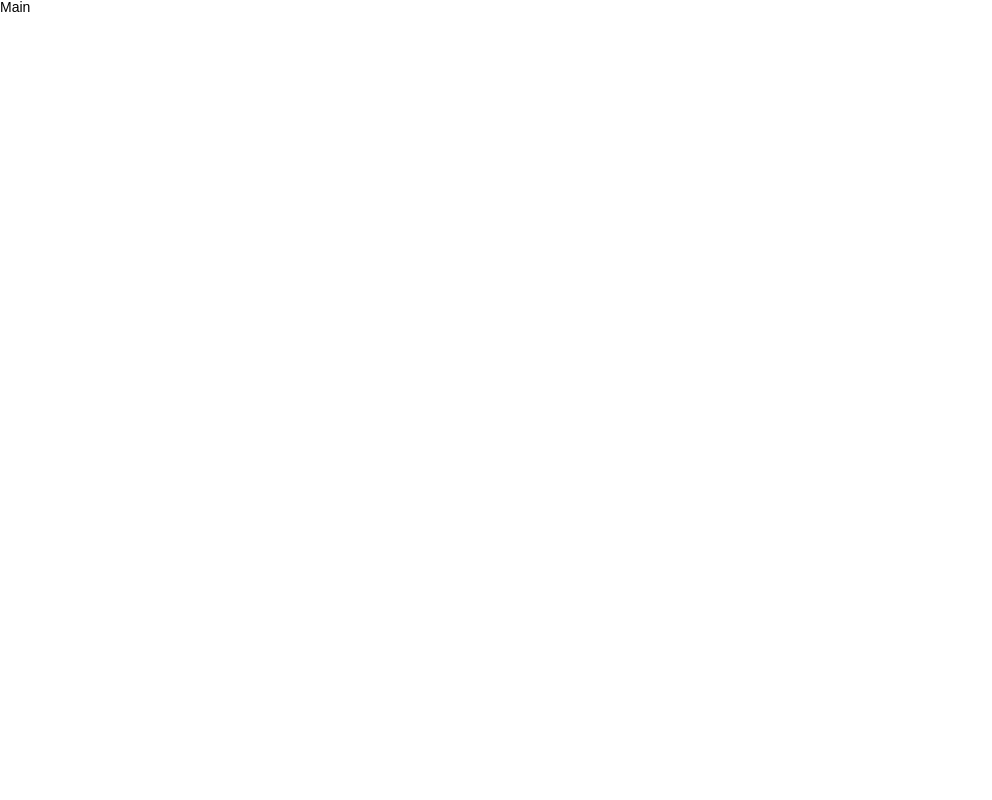
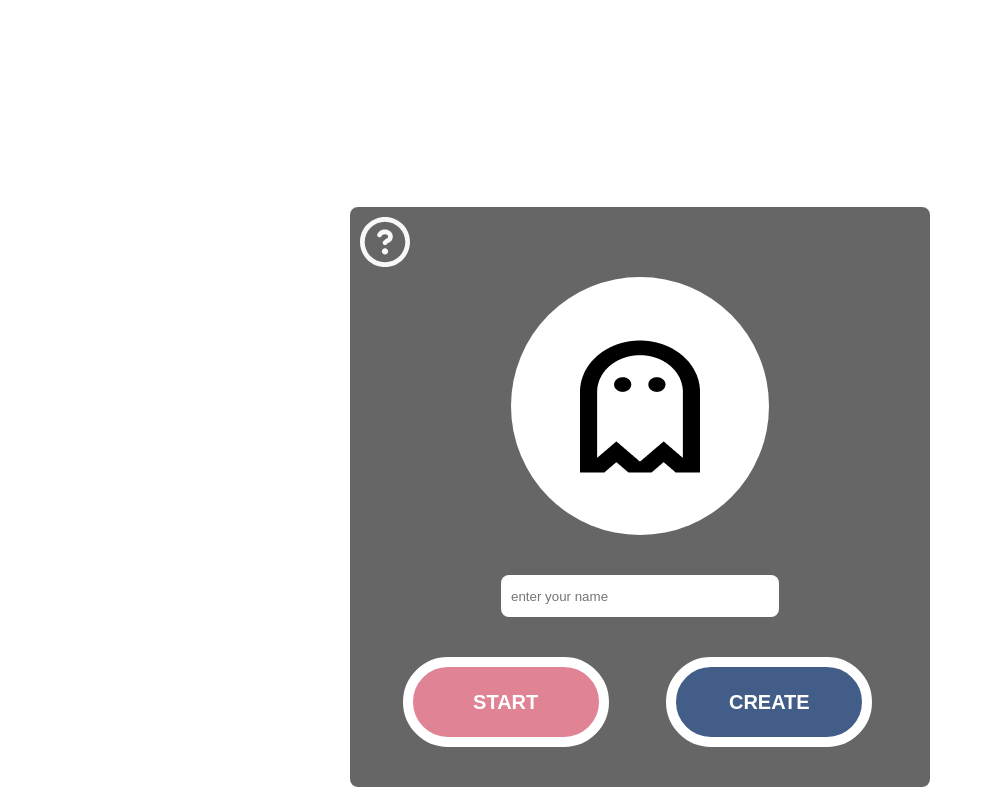
Before and after one commit to fullminji/sockettest, a React (Create React App) app: page / in a window 1280 px wide. Shown: the whole page, without its empty margins (0-992 px from the left). Built offline with nearby package versions, Linux system fonts and the light colour scheme.

Commit message:
feat: 메인 페이지 생성

```diff
--- a/src/pages/Main/Main.tsx
+++ b/src/pages/Main/Main.tsx
@@ -1,5 +1,27 @@
+import '../../style/sass/Main.scss';
+import question from '../../style/images/icon/question.svg';
+import character from '../../style/images/visual/char.png';
+import title from '../../style/images/title.png';
+
 const Main = () => {
-  return <div>Main</div>;
+  return (
+    <div className="main">
+      <img src={title} alt="title" className="title" />
+      <div className="selectContainer">
+        <div className="questionArea">
+          <img src={question} alt="questionIcon" className="questionIcon" />
+        </div>
+        <div className="characterArea">
+          <img src={character} alt="캐릭터이미지" />
+        </div>
+        <input type="text" placeholder="enter your name" className="userName" />
+        <div className="btnArea">
+          <button className="startBtn">START</button>
+          <button className="createBtn">CREATE</button>
+        </div>
+      </div>
+    </div>
+  );
 };
 
 export default Main;
--- /dev/null
+++ b/src/style/sass/Main.scss
@@ -0,0 +1,80 @@
+.main {
+  display: flex;
+  flex-direction: column;
+  justify-content: center;
+  align-items: center;
+
+  .title {
+    font-size: 96px;
+    margin: 0;
+  }
+
+  .selectContainer {
+    display: flex;
+    flex-direction: column;
+    align-items: center;
+    width: 580px;
+    height: 580px;
+    border-radius: 8px;
+    background-color: rgba(0, 0, 0, 0.6);
+
+    .questionArea {
+      width: 100%;
+      display: flex;
+      justify-content: flex-start;
+
+      .questionIcon {
+        margin: 10px;
+        cursor: pointer;
+      }
+    }
+
+    .characterArea {
+      display: flex;
+      justify-content: center;
+      align-items: center;
+      width: 258px;
+      height: 258px;
+      border-radius: 50%;
+      background-color: #fff;
+    }
+
+    .userName {
+      width: 258px;
+      height: 42px;
+      margin: 40px;
+      padding: 0 10px;
+      border-radius: 8px;
+      border: none;
+    }
+
+    .btnArea {
+      display: flex;
+      justify-content: space-evenly;
+      width: 100%;
+
+      button {
+        display: flex;
+        justify-content: center;
+        align-items: center;
+        width: 186px;
+        height: 70px;
+        margin-right: 5px;
+        color: #fff;
+        font-size: 20px;
+        font-weight: 600;
+        border-radius: 50px;
+        border: 10px solid #fff;
+        cursor: pointer;
+      }
+
+      .startBtn {
+        background-color: #e08395;
+      }
+
+      .createBtn {
+        background-color: #425d88;
+      }
+    }
+  }
+}
```
Also changed, not shown: src/style/images/icon/question.svg (added), src/style/images/title.png (added).
